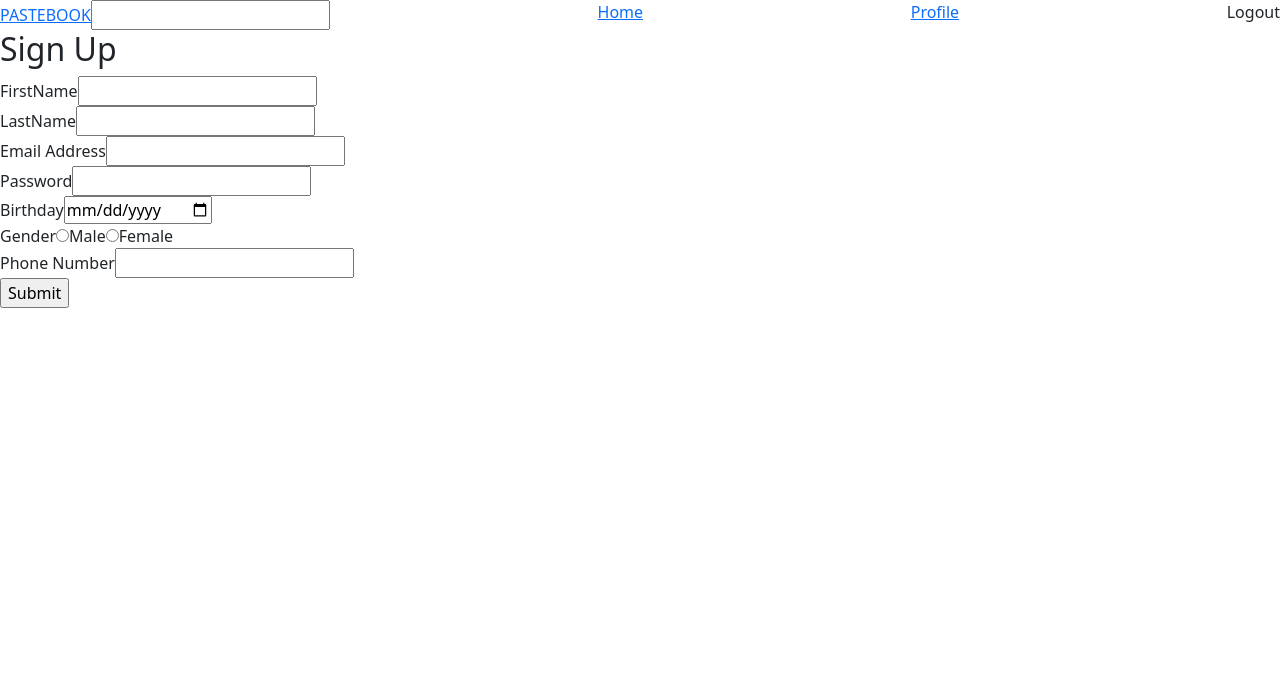
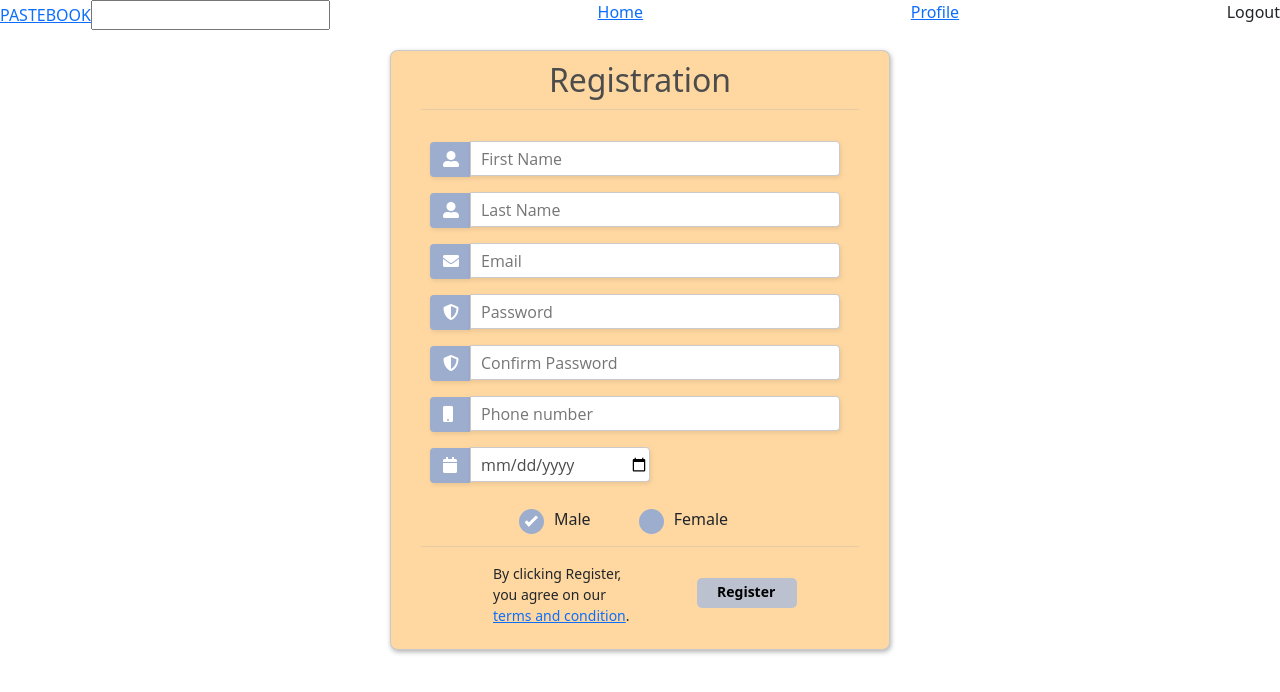
Before and after one commit to Justyne-bootcamp/PastebookClient, an Angular app: page /register in a window 1280 px wide. Shown: the top 692 px of the page. Built offline with nearby package versions, Linux system fonts and the light colour scheme.

Commit message:
login&register

```diff
--- a/src/app/login/login.component.css
+++ b/src/app/login/login.component.css
@@ -6,3 +6,41 @@
     display: flex;
     justify-content: space-between;
 } */
+
+.gradient-custom-2 {
+
+    background: linear-gradient(to right, #d4afb9,  #d1cfe2, #9cadce, #7ec4cf);
+}
+
+.gradient-custom-5 {
+
+    background: #7ec4cf;
+    border-top-right-radius: .3rem;
+    border-bottom-right-radius: .3rem;
+    margin-right: 10px;
+    outline-color: black;
+}
+
+.gradient-custom-3 {
+
+    background: #b2b5b6;
+    border-radius: .3rem;
+    padding: 2px 4px 2px 4px;
+}
+
+.gradient-custom-4 {
+
+    background: #ffd8a1;
+    border-radius: .3rem;
+    padding: 2px 4px 2px 4px;
+}
+
+a:active,
+a:visited,
+a:hover {
+    color: rgb(0, 0, 0);
+    text-decoration: none;
+}
+a {
+    text-decoration: none;
+}
--- a/src/app/login/login.component.html
+++ b/src/app/login/login.component.html
@@ -1,10 +1,10 @@
-<div id="LoginCard" class="col-md-12 row">
-    <div class="col-md-3" style="background-color: gray;">
+<!-- <div id="LoginCard" class="col-md-12 row">
+    <div class="col-md-3" style="background-color: #edf2fb;">
         left div
     </div>
-    <div class="col-md-6" style="background-color: rgb(228, 222, 222);">
+    <div class="col-md-6" style="background-color: #c1d3fe;">
         <h2>PASTEBOOK</h2>
-        <div><h3>Sign In</h3></div>
+        <div><h4>Login to your acount</h4></div>
         <form [formGroup]="loginForm" (submit)="onSubmit()">
             <div class="form-group">
                 <div class="offset-md-2">
@@ -28,10 +28,59 @@
                     <p *ngIf="errorMessage != null">Error: {{ errorMessage }}</p>
                 </div>
             </div>
-
+            #fcf5c7
         </form>
     </div>
-    <div class="col-md-3" style="background-color: gray;">
+    <div class="col-md-3" style="background-color: #edf2fb;">
         right div
     </div>
-</div>
+</div> -->
+<section class="h-100" style="background-color: white;">
+    <div class="container py-5 h-100">
+        <div class="row d-flex justify-content-center align-items-center h-100">
+            <div class="col-xl-10">
+                <div class="card rounded-3 text-black">
+                    <div class="row g-0">
+                        <div class="col-lg-6 gradient-custom-4">
+                            <div class="card-body p-md-5 mx-md-4">
+                                <div class="text-center">
+                                    <h4 class="mt-1 mb-5 pb-1">We are Pastebook</h4>
+                                </div>
+                                <form [formGroup]="loginForm" (submit)="onSubmit()">
+                                    <p>Please login to your account</p>
+
+                                    <div class="form-outline mb-4">
+                                        <input type="email" formControlName="email" class="form-control" placeholder="Email address" />
+                                        <label class="form-label" for="form2Example11">Username</label>
+                                    </div>
+                                    <div class="form-outline mb-4">
+                                        <input type="text" formControlName="password" class="form-control" />
+                                        <label class="form-label" for="form2Example22">Password</label>
+                                    </div>
+                                    <div class="text-center pt-1 mb-5 pb-1">
+                                        <button class="text-dark btn btn-primary btn-block gradient-custom-5 mb-1" type="submit">Login</button>
+                                        <a class="text-muted" href="#!">Forgot password?</a>
+                                    </div>
+                                    <div class="d-flex align-items-center justify-content-center pb-4">
+                                        <p class="mb-0 me-2">Don't have an account?</p>
+                                        <button type="button" class="btn gradient-custom-3 text-white"><a [routerLink]="['/register']">Create one</a></button>
+                                    </div>
+                                    <div class="col-md-6 offset-md-5">
+                                        <p *ngIf="loginForm.get('email')?.errors?.['required']"> Email is Requried</p>
+                                        <p *ngIf="loginForm.get('password')?.errors?.['required']"> Password is Requried</p>
+                                        <p *ngIf="errorMessage != null">Error: {{ errorMessage }}</p>
+                                    </div>
+                                </form>
+                            </div>
+                        </div>
+                        <div class="col-lg-6 d-flex align-items-center gradient-custom-2">
+                            <div class="text-dark px-3 py-4 p-md-5 mx-md-4">
+                                <h4 class="mb-4">Wanna share and save your memories? <br><br/>PASTE it!</h4>
+                            </div>
+                        </div>
+                    </div>
+                </div>
+            </div>
+        </div>
+    </div>
+</section>
--- a/src/app/registration/registration.component.css
+++ b/src/app/registration/registration.component.css
@@ -0,0 +1,178 @@
+/* body, div, dl, dt, dd, ul, ol, li, h1, h2, h3, h4, h5, h6,
+pre, form, fieldset, input, textarea, p, blockquote, th, td {
+  padding:0;
+  margin:0;} */
+
+/* fieldset, img {border:0} */
+
+/* ol, ul, li {list-style:none} */
+
+:focus {outline:none}
+
+body,
+input,
+textarea,
+select {
+  font-family: 'Open Sans', sans-serif;
+  font-size: 16px;
+  color: #4c4c4c;
+}
+
+p {
+  font-size: 14px;
+  width: 150px;
+  display: inline-block;
+  margin-left: 18px;
+}
+h1 {
+  font-size: 32px;
+  font-weight: 300;
+  color: #4c4c4c;
+  text-align: center;
+  padding-top: 10px;
+  margin-bottom: 10px;
+}
+/*
+html{
+  background-color: #ffffff;
+} */
+
+.testbox {
+  margin: 20px auto;
+  width: 500px;
+  height: 600px;
+  border-radius: 8px/7px;
+  background-color: #ffd8a1;
+  box-shadow: 1px 2px 5px rgba(0,0,0,.31);
+  border: solid 1px #cbc9c9;
+}
+
+input[type=radio] {
+  visibility: hidden;
+  margin: 0 30px 0 5px;
+}
+
+form{
+  margin: 0 30px;
+}
+
+label.radio {
+	cursor: pointer;
+  text-indent: 35px;
+  overflow: visible;
+  display: inline-block;
+  position: relative;
+  margin-bottom: 15px;
+}
+
+label.radio:before {
+  background: #9cadce;
+  content:'';
+  position: absolute;
+  top:2px;
+  left: 0;
+  width: 25px;
+  height: 25px;
+  border-radius: 100%;
+}
+
+label.radio:after {
+	opacity: 0;
+	content: '';
+	position: absolute;
+	width: 0.8em;
+	height: 0.4em;
+	background: transparent;
+	top: 10px;
+	left: 6px;
+	border: 3px solid #ffffff;
+	border-top: none;
+	border-right: none;
+
+	transform: rotate(-45deg);
+}
+
+input[type=radio]:checked + label:after {
+	opacity: 1;
+}
+
+hr{
+  color: #a9a9a9;
+  opacity: 0.3;
+  margin-top: auto;
+}
+
+input[type=text],input[type=password]{
+  width: 370px;
+  height: 35px;
+  border-radius: 0px 4px 4px 0px/5px 5px 4px 4px;
+  background-color: #fff;
+  box-shadow: 1px 2px 5px rgba(0,0,0,.09);
+  border: solid 1px #cbc9c9;
+  margin-left: 0px;
+  margin-top: 15px;
+  padding-left: 10px;
+}
+
+input[type=date]{
+    width: 180px;
+    height: 35px;
+    border-radius: 0px 4px 4px 0px/5px 5px 4px 4px;
+    background-color: #fff;
+    box-shadow: 1px 2px 5px rgba(0,0,0,.09);
+    border: solid 1px #cbc9c9;
+    margin-left: 0px;
+    margin-top: 15px;
+    padding-left: 10px;
+    margin-bottom: 25px;
+}
+
+#icon {
+  display: inline-block;
+  width: 40px;
+  background-color: #9cadce;
+  padding: 4.5px 0px 6.5px 13px;
+  margin-left: 9px;
+  border-radius: 4px 0px 0px 4px;
+  color: white;
+  box-shadow: 1px 2px 5px rgba(0,0,0,.09);
+  border: solid 0px #cbc9c9;
+}
+.icon-calendar {
+    size: 5px;
+}
+
+.gender {
+    margin-left: 50px;
+    margin-bottom: px;
+}
+
+a.button {
+  font-size: 14px;
+  font-weight: 600;
+  color: black;
+  padding: 3px 25px 0px 20px;
+  margin: 0px 8px 20px 0px;
+  display: inline-block;
+  text-decoration: none;
+  width: 100px; height: 30px;
+  border-radius: 5px;
+  background-color: #bbc1ce;
+  box-shadow: 0 3px #fdb080(58,87,175,.25);
+  transition: all 0.1s linear 0s;
+  top: 15px;
+  position: relative;
+}
+
+a.button:hover {
+  top: 3px;
+  background-color:#90a5cf;
+
+}
+#userGender {
+    font-size: 18px;
+}
+.register {
+    display: flex;
+    justify-content: space-evenly;
+}
--- a/src/app/registration/registration.component.html
+++ b/src/app/registration/registration.component.html
@@ -1,4 +1,6 @@
-<h2>Sign Up</h2>
+<link rel="stylesheet" href="https://use.fontawesome.com/releases/v5.12.1/css/all.css" crossorigin="anonymous">
+
+<!-- <h2>Sign Up</h2>
 <form>
 
     <div>
@@ -22,12 +24,14 @@
             name="email"
             pattern='^(([^<>()[\]\\.,;:\s@"]+(\.[^<>()[\]\\.,;:\s@"]+)*)|(".+"))@((\[[0-9]{1,3}\.[0-9]{1,3}\.[0-9]{1,3}\.[0-9]{1,3}\])|(([a-zA-Z\-0-9]+\.)+[a-zA-Z]{2,}))$'
             required>
+            COMMENT START -->
         <!-- <div *ngIf="email.errors?.['required']">
             This field is required.
         </div>
         <div *ngIf="email.errors?.['pattern']">
             Please enter a valid email address.
         </div> -->
+        <!-- COMMENT END
     </div>
     <div>
         <label for="email">Password</label>
@@ -62,12 +66,45 @@
             required
             pattern="^09[0-9]{9}$"
         >
+        COMMENT START -->
         <!-- <div *ngIf="phone.errors?.['required']">
             This field is required.
         </div>
         <div *ngIf="phone.errors?.['pattern']">
             Please enter a valid phone number.
         </div> -->
+        <!-- COMMENT END
     </div>
     <input type="submit" value="Submit">
-</form>
+</form> -->
+<div class="testbox">
+    <h1>Registration</h1>
+    <form action="/">
+        <hr>
+        <label id="icon" for="name"><i class="fa fa-user-alt"></i></label>
+        <input type="text" name="name" id="name" placeholder="First Name" required/>
+        <label id="icon" for="name"><i class="fa fa-user-alt"></i></label>
+        <input type="text" name="name" id="name" placeholder="Last Name" required/>
+        <label id="icon" for="name"><i class="fa fa-envelope "></i></label>
+        <input type="text" name="name" id="name" placeholder="Email" pattern="[a-z0-9._%+-]+@[a-z0-9.-]+\.[a-z]{2,}$" required/>
+        <label id="icon" for="name"><i class="fa fa-shield-alt"></i></label>
+        <input type="password" name="name" id="name" placeholder="Password" required/>
+        <label id="icon" for="name"><i class="fa fa-shield-alt"></i></label>
+        <input type="password" name="name" id="name" placeholder="Confirm Password" required/>
+        <label id="icon" for="name"><i class="fa fa-mobile"></i></label>
+        <input type="text" name="name" id="name" placeholder="Phone number" required/>
+        <label id="icon" for="name"><i class="fa fa-calendar"></i></label>
+        <input type="date" name="name" id="name">
+        <div class="gender">
+             <input type="radio" value="None" id="male" name="gender" checked/>
+             <label for="male" class="radio" chec>Male</label>
+             <input type="radio" value="None" id="female" name="gender" />
+             <label for="female" class="radio">Female</label>
+        </div>
+        <hr>
+        <div class="register">
+            <p>By clicking Register, you agree on our <a href="#">terms and condition</a>.</p>
+            <span><a href="#" class="button">Register</a></span>
+        </div>
+    </form>
+</div>
```
